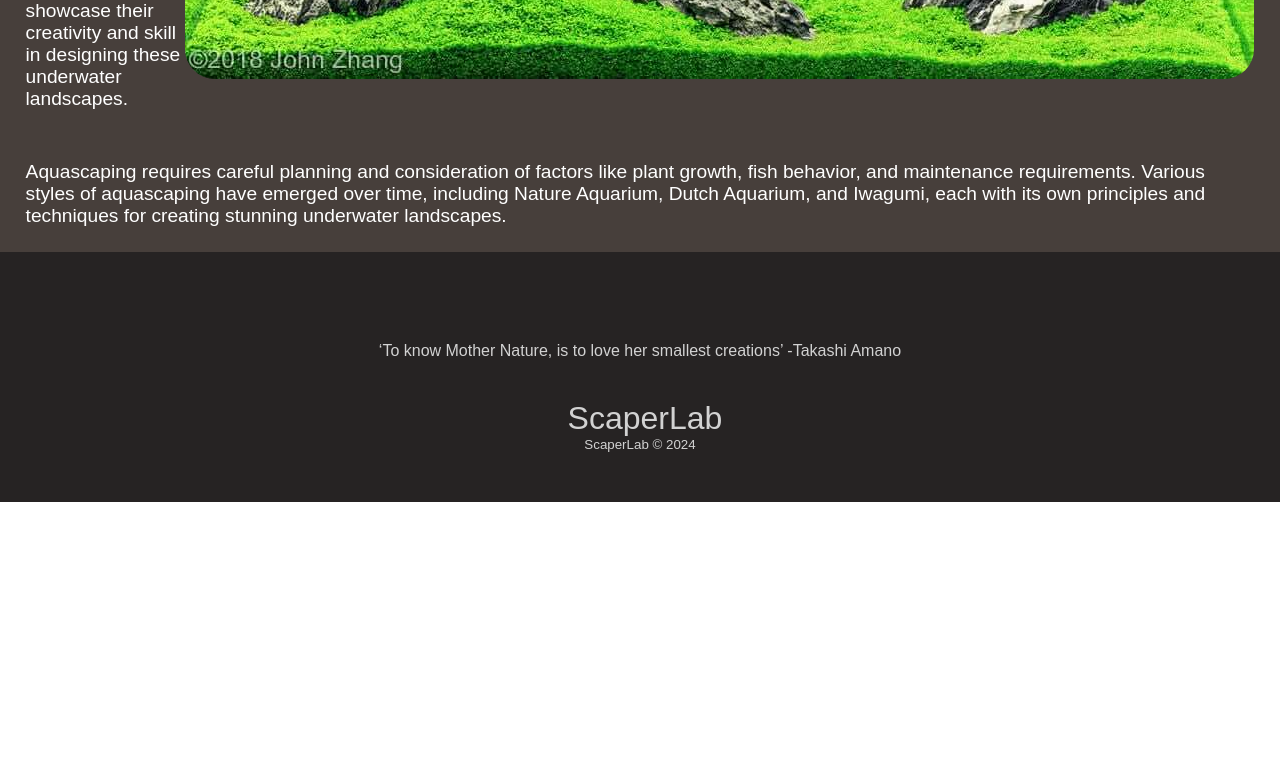
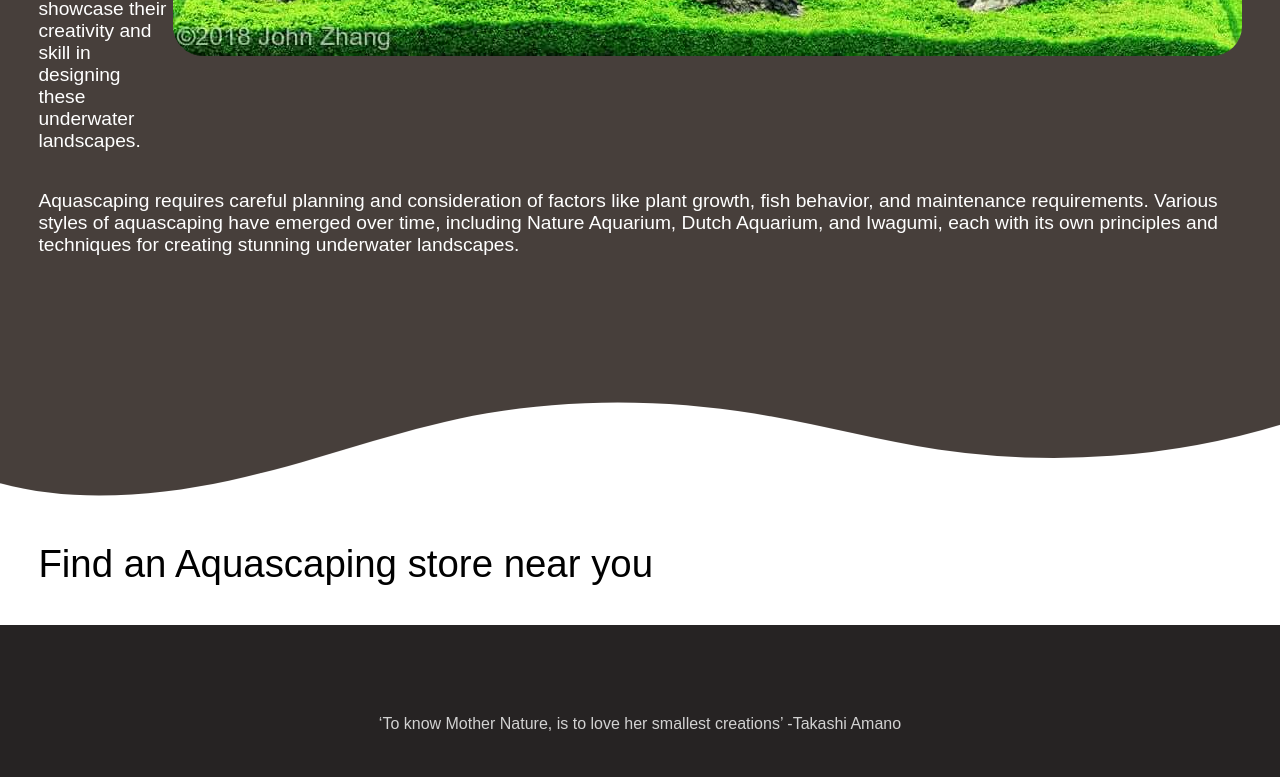
Before and after one commit to freddy-lopez01/ScaperLab, a React (Create React App) app in the folder scaperlab/: page / in a window 1280 px wide. Shown: the part 1580-2357 px from the top of the page. Before the commit the page ends 2082 px from the top, so only its background shows below. Built offline with nearby package versions, Linux system fonts and the light colour scheme.

Commit message:
added more curvey shit

```diff
--- a/scaperlab/package.json
+++ b/scaperlab/package.json
@@ -12,12 +12,15 @@
     "@testing-library/jest-dom": "^5.17.0",
     "@testing-library/react": "^13.4.0",
     "@testing-library/user-event": "^13.5.0",
+    "axios": "^1.6.8",
     "bootstrap": "^5.3.3",
     "gsap": "^3.12.5",
     "react": "^18.2.0",
     "react-awesome-slider": "^4.1.0",
     "react-bootstrap": "^2.10.1",
     "react-dom": "^18.2.0",
+    "react-icons": "^5.0.1",
+    "react-map-gl": "^7.1.7",
     "react-responsive-carousel": "^3.2.23",
     "react-router-dom": "^6.22.3",
     "react-scripts": "5.0.1",
--- a/scaperlab/src/components/Welcome.css
+++ b/scaperlab/src/components/Welcome.css
@@ -39,14 +39,19 @@
   font-weight: 200;
   color: #ffffff;
   background-color: #473F3B;
-  padding: 2%;
+  padding-inline: 3%;
 }
 
 .welcome-explanation {
   background-color: #473F3B;
   font-size: 1.5vw;
   color: #ffffff;
-  padding: 2%;
+  padding-top: 3%;
+  padding-inline: 3%;
+}
+
+.welcome-explanation .temp {
+  padding: 6%;
 }
 .welcome-div {
   display: flex;
@@ -55,7 +60,7 @@
   background-color: #473F3B;
   font-size: 1.5vw;
   color: #ffffff;
-  padding: 2%;
+  padding-inline: 3%;
 }
 
 .welcome-explanation2 {
@@ -67,7 +72,32 @@
   border-radius: 30px;
 }
 
+.link-section {
+  padding: 3%;
+  background-color: #ffff;
+  font-size: 3vw;
+  font-weight: 200;
+}
 
+.svg-link {
+  position: relative;
+    top: 0;
+    left: 0;
+    width: 100%;
+    overflow: hidden;
+    line-height: 0;
+}
+
+.svg-link svg {
+  position: relative;
+    display: block;
+    width: calc(100% + 1.3px);
+    height: 103px;
+    transform: rotateY(180deg);
+}
+.svg-link .shape-fill {
+  fill: #473F3B;
+}
 
 @media screen and (max-width:960px) {
 }
--- a/scaperlab/src/components/Welcome.jsx
+++ b/scaperlab/src/components/Welcome.jsx
@@ -26,6 +26,7 @@ function Welcome () {
                     })
                 }
             </div>
+
             <div className="welcome-info">
                 <div class="custom-svg">
                     <svg data-name="Layer 1" xmlns="http://www.w3.org/2000/svg" viewBox="0 0 1200 120" preserveAspectRatio="none">
@@ -33,7 +34,9 @@ function Welcome () {
                     </svg>
                 </div>
             </div>
+
             <div className="welcome-info2">What is Aquascaping?</div>
+
             <div className="welcome-explanation">
                 Aquascaping is the art and practice of arranging aquatic plants, rocks, stones, driftwood, and other decorative
                 elements in an aquarium to create visually appealing underwater landscapes. It's essentially landscaping, but underwater.
@@ -51,12 +54,23 @@ function Welcome () {
             </div>
 
             <div className="welcome-explanation">
-
                 Aquascaping requires careful planning and consideration of factors like plant growth, fish behavior, and maintenance
                 requirements. Various styles of aquascaping have emerged over time, including Nature Aquarium, Dutch Aquarium, and
                 Iwagumi, each with its own principles and techniques for creating stunning underwater landscapes.
+                <div className="temp"></div>
             </div>
 
+            <div class="svg-link">
+                <svg data-name="Layer 1" xmlns="http://www.w3.org/2000/svg" viewBox="0 0 1200 120" preserveAspectRatio="none">
+                    <path d="M321.39,56.44c58-10.79,114.16-30.13,172-41.86,82.39-16.72,168.19-17.73,250.45-.39C823.78,31,906.67,72,985.66,92.83c70.05,18.48,146.53,26.09,214.34,3V0H0V27.35A600.21,600.21,0,0,0,321.39,56.44Z" class="shape-fill"></path>
+                </svg>
+            </div>
+
+            <div className="link-section">
+                <div className="link-section-title">
+                    Find an Aquascaping store near you
+                </div>
+            </div>
         </>
     )
 }
```
Also changed, not shown: 1 other file (tests, documents, lock files or other folders). Lines whose indentation alone changed are shown as unchanged.
